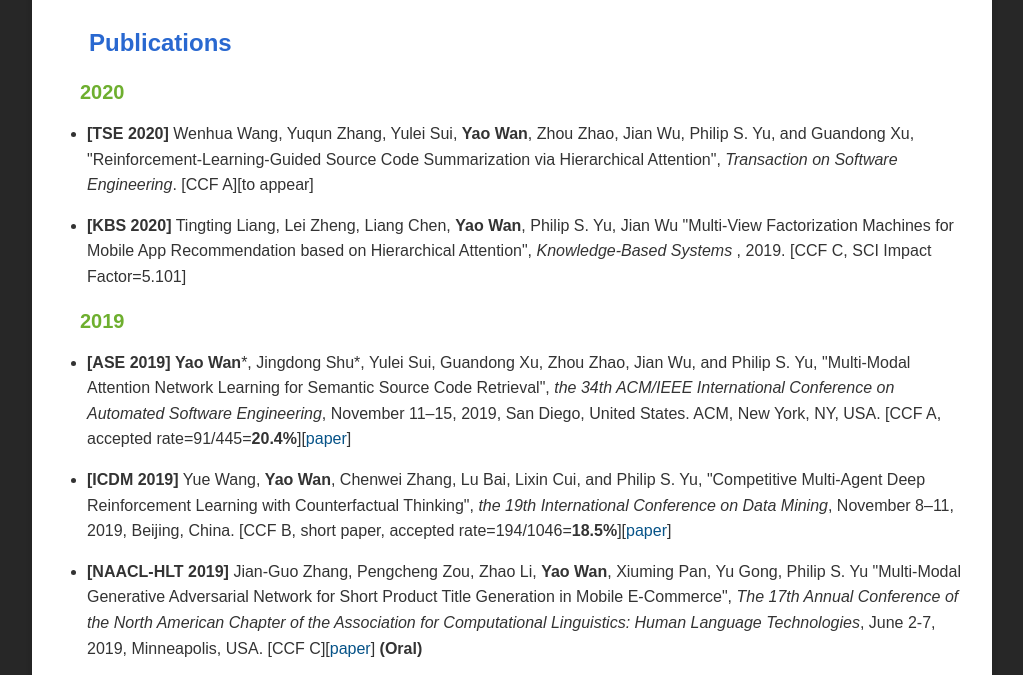
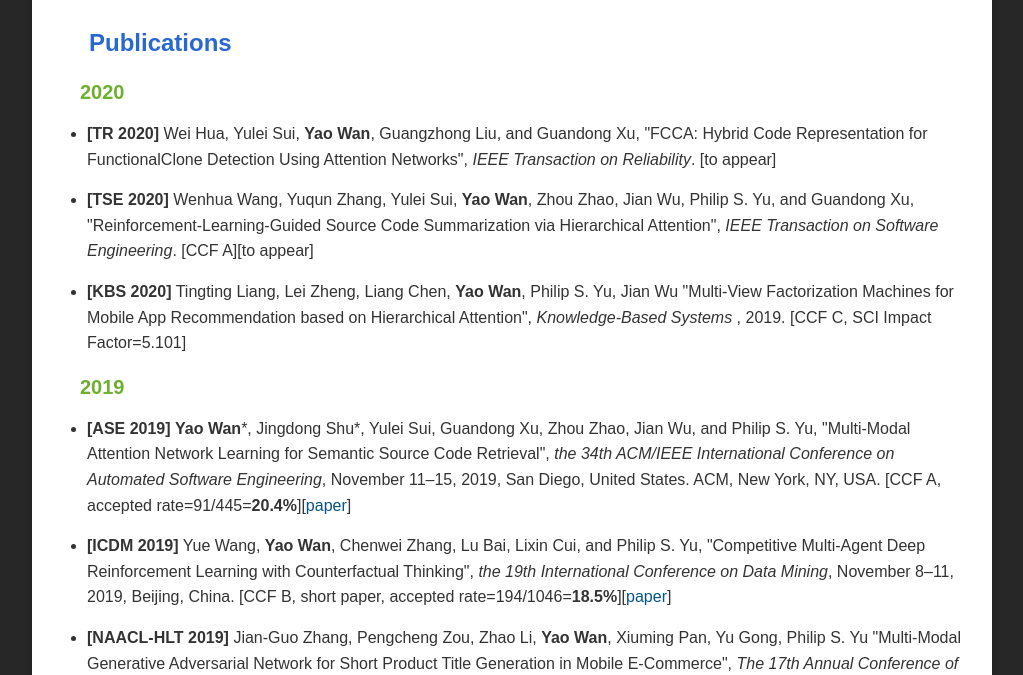
Before and after one commit to wanyao1992/wanyao1992.github.io, a plain HTML site: page publication.html in a window 1280 px wide. Shown: the part 118-793 px from the top of the page, without its empty margins (128-1151 px from the left). Drawn offline with Linux system fonts and the light colour scheme.

Commit message:
Update publication.html

```diff
--- a/publication.html
+++ b/publication.html
@@ -43,7 +43,8 @@
         </ul>-->
 	<h2>2020</h2>
 	<ul>
-		<li class="R"><b>[TSE 2020]</b> Wenhua Wang, Yuqun Zhang, Yulei Sui, <b>Yao Wan</b>, Zhou Zhao, Jian Wu, Philip S. Yu, and Guandong Xu, "Reinforcement-Learning-Guided Source Code Summarization via Hierarchical Attention", <i>Transaction on Software Engineering</i>. [CCF A][to appear]</li>
+		<li class="R"><b>[TR 2020]</b> Wei Hua, Yulei Sui, <b>Yao Wan</b>, Guangzhong Liu, and Guandong Xu, "FCCA: Hybrid Code Representation for FunctionalClone Detection Using Attention Networks", <i>IEEE Transaction on Reliability</i>. [to appear]</li>
+		<li class="R"><b>[TSE 2020]</b> Wenhua Wang, Yuqun Zhang, Yulei Sui, <b>Yao Wan</b>, Zhou Zhao, Jian Wu, Philip S. Yu, and Guandong Xu, "Reinforcement-Learning-Guided Source Code Summarization via Hierarchical Attention", <i>IEEE Transaction on Software Engineering</i>. [CCF A][to appear]</li>
         	<li class="R"><b>[KBS 2020]</b> Tingting Liang, Lei Zheng, Liang Chen, <b>Yao Wan</b>, Philip S. Yu, Jian Wu "Multi-View Factorization Machines for Mobile App Recommendation based on Hierarchical Attention", <i>Knowledge-Based Systems </i>, 2019. [CCF C, SCI Impact Factor=5.101]</li>
 	</ul>
         <h2>2019</h2>
```
